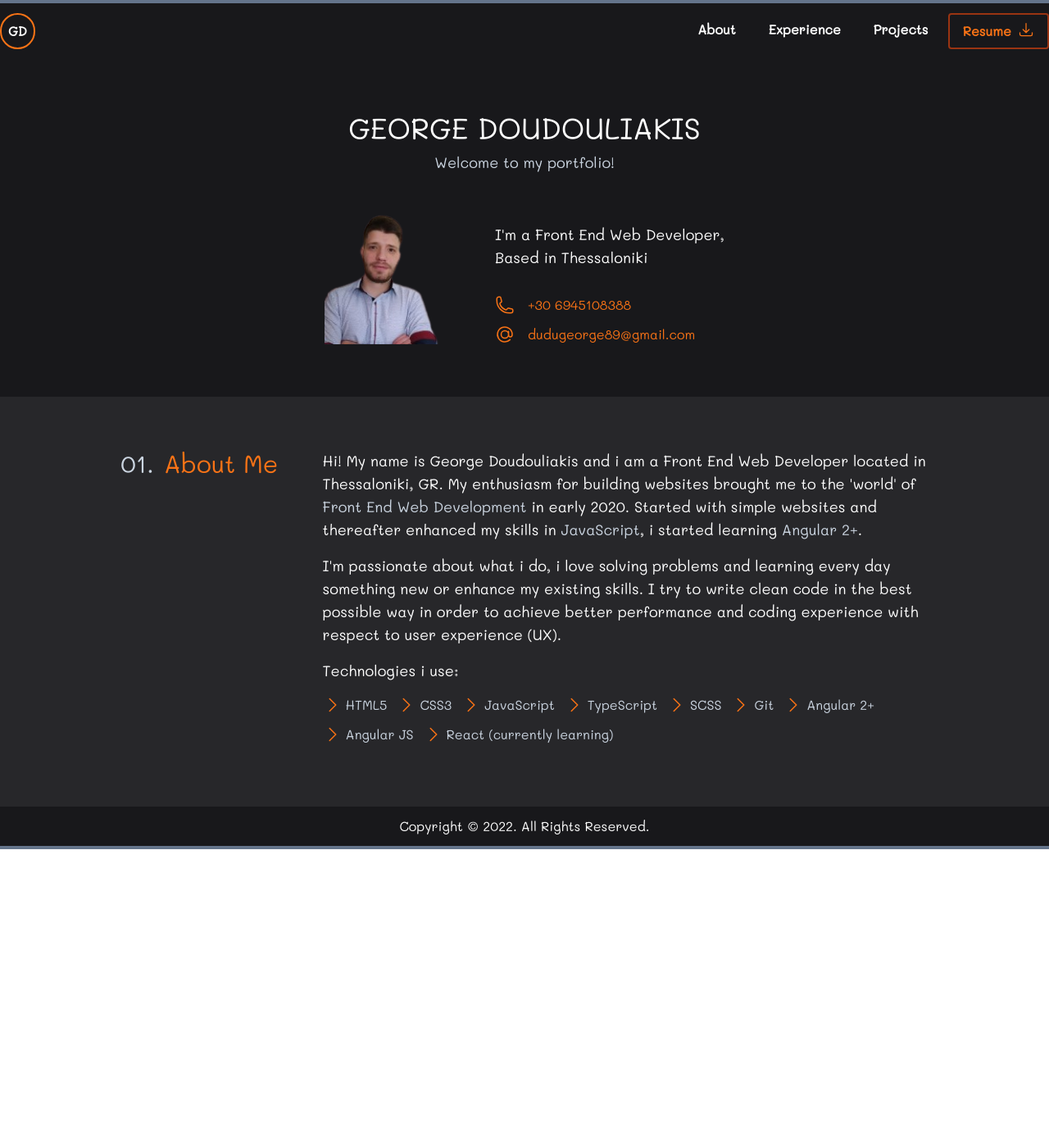
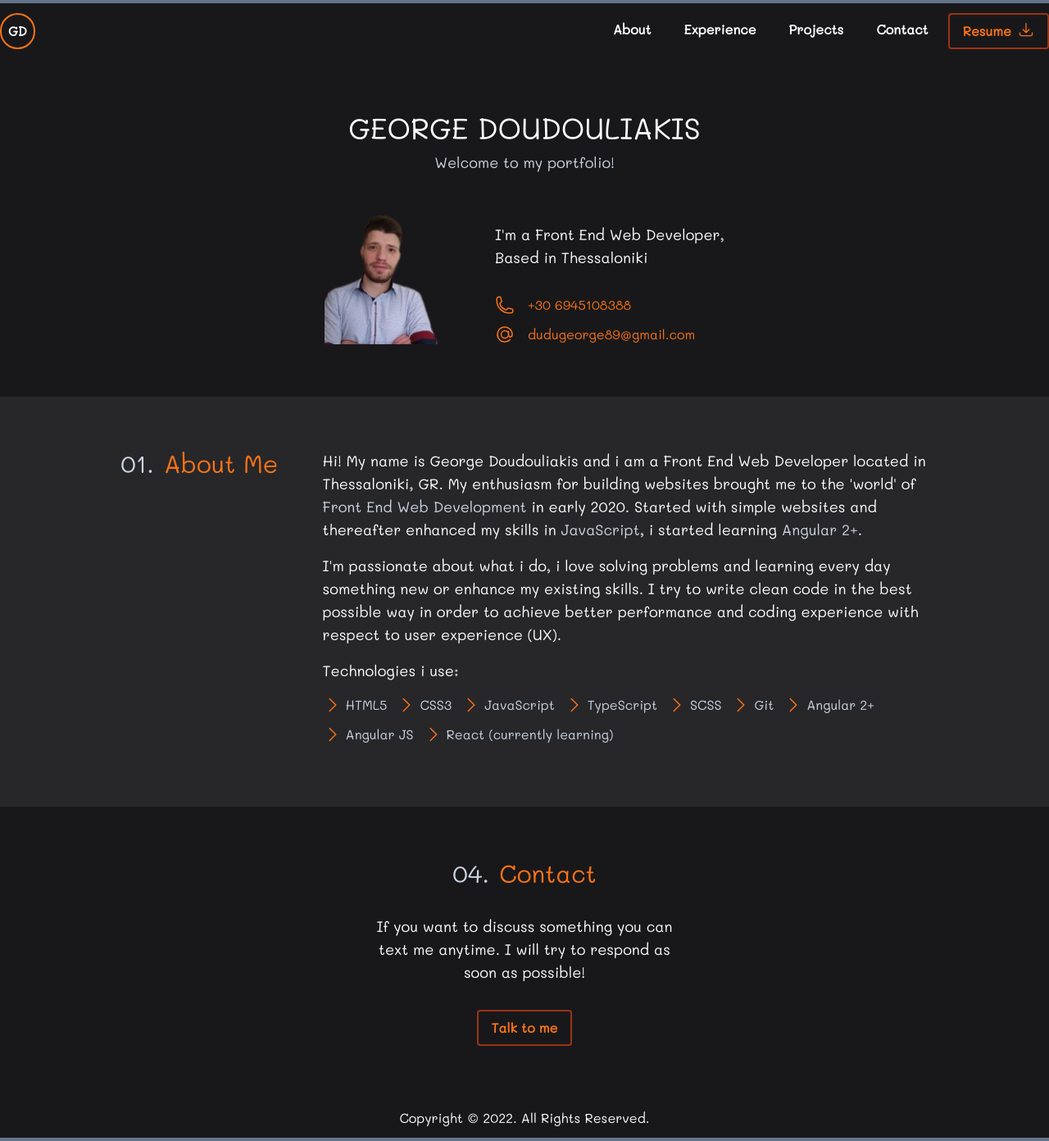
Before and after one commit to GeorgiosDoudouliakis/portfolio-v2, a React (Create React App) app: page / in a window 1280 px wide. Shown: the whole page at 82% size. Before the commit the page ends 1036 px from the top, so only its background shows below. Built offline with nearby package versions, Linux system fonts and the light colour scheme.

Commit message:
feat: Add contact section

```diff
--- a/src/App.js
+++ b/src/App.js
@@ -2,6 +2,7 @@ import './App.css';
 import Header from './components/header/Header';
 import Intro from './components/intro/Intro';
 import About from './components/about/About';
+import Contact from './components/contact/Contact';
 import Footer from './components/footer/Footer';
 
 function App() {
@@ -11,6 +12,7 @@ function App() {
           <Header/>
           <Intro/>
           <About/>
+          <Contact/>
           <Footer/>
           <div className="w-full h-1 bg-slate-500"></div>
       </>
--- /dev/null
+++ b/src/components/contact/Contact.js
@@ -0,0 +1,12 @@
+export default function Contact() {
+    return (
+        <section id="contact" className="flex flex-col justify-center align-middle py-10 px-6 bg-zinc-900 md:py-14 md:px-0 lg:py-16">
+            <h2 className="text-center text-3xl mb-8">
+                <span className="mr-3 text-slate-300">04.</span>
+                <span className="text-orange-500">Contact</span>
+            </h2>
+            <p className="text-center text-white w-80 mx-auto mb-8 md:w-96 xl:text-lg">If you want to discuss something you can text me anytime. I will try to respond as soon as possible!</p>
+            <a href="mailto: dudugeorge89@gmail.com" className="font-bold text-orange-500 py-2 px-4 mx-auto cursor-pointer border-2 border-orange-800 rounded hover:text-white hover:bg-orange-800 md:text-sm md:py-2 lg:text-base">Talk to me</a>
+        </section>
+    )
+}
--- a/src/components/header/Header.js
+++ b/src/components/header/Header.js
@@ -22,6 +22,9 @@ export default function Header() {
                         </li>
                         <li className="text-center md:mr-2" onClick={() => setMenuState(false)}>
                             <a href="#projects" className="inline-block text-white w-full py-4 px-4 font-bold cursor-pointer hover:text-orange-500 md:text-sm md:py-2 md:w-auto lg:text-base">Projects</a>
+                        </li>
+                        <li className="text-center md:mr-2" onClick={() => setMenuState(false)}>
+                            <a href="#contact" className="inline-block text-white w-full py-4 px-4 font-bold cursor-pointer hover:text-orange-500 md:text-sm md:py-2 md:w-auto lg:text-base">Contact</a>
                         </li>
                         <li className="text-center" onClick={() => setMenuState(false)}>
                             <a href="/assets/pdf/DOUDOULIAKIS_GEORGIOS_CV.pdf" className="inline-flex border-2 border-orange-800 rounded text-orange-500 py-2 px-4 font-bold cursor-pointer hover:text-white hover:bg-orange-800 md:text-sm md:py-2 md:w-auto lg:text-base" download>
```
